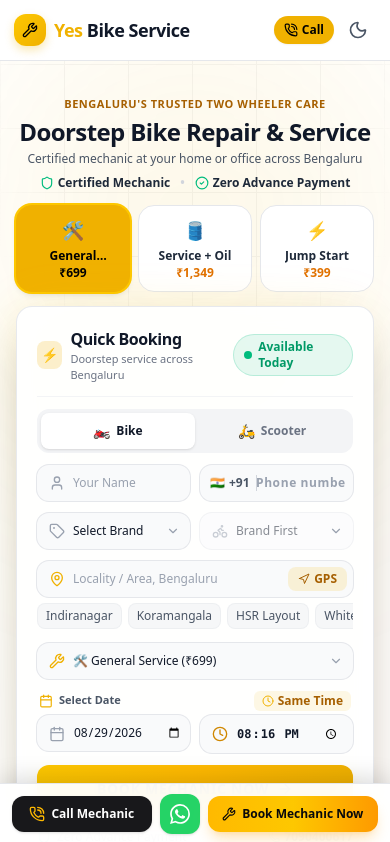
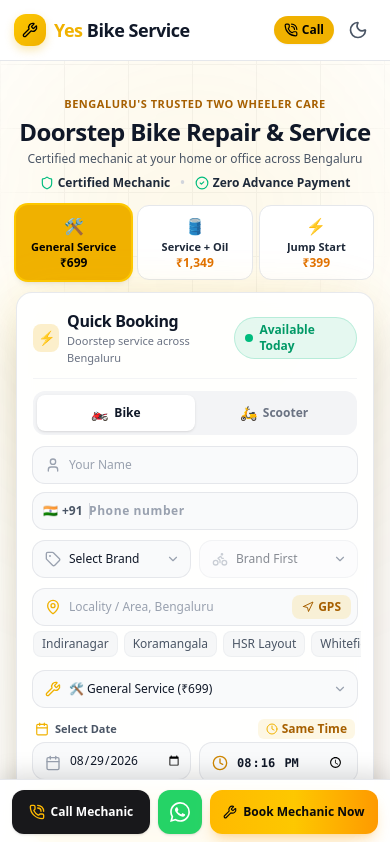
Before and after one commit to bikeservice134-wq/Yes-bike-repair-, a React (Vite) app: page / in a window 390 px wide. Shown: the top 842 px of the page. Built offline with nearby package versions, Linux system fonts and the light colour scheme.

Commit message:
feat: update conversion tracking and UI layout
Add multiple Google Ads conversion tags to index.html and App.tsx for better attribution. Adjust grid spacing in the service selector for improved mobile responsiveness.

```diff
--- a/index.html
+++ b/index.html
@@ -24,7 +24,7 @@
       gtag('config', 'AW-17586403307');
       gtag('config', 'AW-18313979172');
     </script>
-    <!-- Event snippet for Submit lead form 13 conversion page -->
+    <!-- Event snippet for Submit lead form (5) conversion page -->
     <script>
     function gtag_report_conversion(url) {
       var callback = function () {
@@ -34,10 +34,20 @@
       };
       if (typeof gtag === 'function') {
         gtag('event', 'conversion', {
-            'send_to': 'AW-18313979172/gVmhCI-SzP8cEKTK5JxE',
+            'send_to': 'AW-17586403307/v2iuCP_DnIIdEOvv7MFB',
             'value': 1.0,
             'currency': 'INR',
             'event_callback': callback
+        });
+        gtag('event', 'conversion', {
+            'send_to': 'AW-17586403307/EvEbCPiDm4IdEOvv7MFB',
+            'value': 1.0,
+            'currency': 'INR'
+        });
+        gtag('event', 'conversion', {
+            'send_to': 'AW-18313979172/gVmhCI-SzP8cEKTK5JxE',
+            'value': 1.0,
+            'currency': 'INR'
         });
         gtag('event', 'conversion', {
             'send_to': 'AW-18313979172/mupQCP_io-4cEKTK5JxE',
--- a/src/App.tsx
+++ b/src/App.tsx
@@ -227,12 +227,27 @@
       if (typeof window !== 'undefined') {
         if ((window as any).gtag) {
           (window as any).gtag('event', 'conversion', {
+            'send_to': 'AW-17586403307/v2iuCP_DnIIdEOvv7MFB',
+            'value': 1.0,
+            'currency': 'INR'
+          });
+          (window as any).gtag('event', 'conversion', {
+            'send_to': 'AW-17586403307/EvEbCPiDm4IdEOvv7MFB',
+            'value': 1.0,
+            'currency': 'INR'
+          });
+          (window as any).gtag('event', 'conversion', {
             'send_to': 'AW-18313979172/gVmhCI-SzP8cEKTK5JxE',
             'value': 1.0,
             'currency': 'INR'
           });
           (window as any).gtag('event', 'conversion', {
             'send_to': 'AW-18313979172/mupQCP_io-4cEKTK5JxE',
+            'value': 1.0,
+            'currency': 'INR'
+          });
+          (window as any).gtag('event', 'conversion', {
+            'send_to': 'AW-17586403307/D8AlCOPU7-scEOvv7MFB',
             'value': 1.0,
             'currency': 'INR'
           });
@@ -510,7 +525,7 @@
                 </div>
 
                 {/* 5. 3 Services Selector */}
-                <div className="grid grid-cols-3 gap-2 w-full max-w-[480px] sm:max-w-[500px] mb-3.5">
+                <div className="grid grid-cols-3 gap-1.5 sm:gap-2 w-full max-w-lg mb-3 sm:mb-3.5">
                   {[
                     { id: "General Service - ₹699", icon: "🛠️", label: "General Service", price: "₹699" },
                     { id: "General Service + Engine Oil - ₹1,349", icon: "🛢️", label: "Service + Oil", price: "₹1,349" },
@@ -522,14 +537,14 @@
                         key={srv.id}
                         type="button"
                         onClick={() => setHeroService(srv.id)}
-                        className={`p-2.5 sm:p-3 rounded-2xl text-center border transition-all cursor-pointer flex flex-col items-center justify-center ${
+                        className={`p-2 sm:p-3 rounded-xl sm:rounded-2xl text-center border transition-all cursor-pointer flex flex-col items-center justify-center ${
                           isSelected
                             ? 'bg-yellow-500 text-black border-yellow-500 font-black shadow-md ring-2 ring-yellow-400'
                             : 'bg-white dark:bg-zinc-900 border-gray-200 dark:border-zinc-800 text-gray-800 dark:text-zinc-200 hover:border-yellow-400 font-semibold'
                         }`}
                       >
-                        <span className="text-lg sm:text-xl mb-1">{srv.icon}</span>
-                        <span className="text-xs font-bold leading-tight line-clamp-1">{srv.label}</span>
+                        <span className="text-base sm:text-xl mb-0.5 sm:mb-1">{srv.icon}</span>
+                        <span className="text-[11px] sm:text-xs font-bold leading-tight truncate max-w-full">{srv.label}</span>
                         <span className={`text-xs sm:text-sm font-black mt-0.5 ${isSelected ? 'text-black' : 'text-amber-600 dark:text-yellow-400'}`}>
                           {srv.price}
                         </span>
@@ -538,10 +553,10 @@
                   })}
                 </div>
 
-                <div id="booking-form" className="w-full max-w-[480px] sm:max-w-[500px] relative z-20 text-left">
+                <div id="booking-form" className="w-full max-w-lg relative z-20 text-left">
                       <div className="absolute inset-0 bg-gradient-to-br from-yellow-400/25 via-yellow-500/15 to-amber-600/15 blur-xl rounded-3xl pointer-events-none opacity-60"></div>
 
-                      <div className="bg-white/95 dark:bg-zinc-900/95 backdrop-blur-xl rounded-2xl sm:rounded-3xl p-5 sm:p-6 shadow-2xl border border-gray-200/90 dark:border-zinc-800 relative overflow-hidden">
+                      <div className="bg-white/95 dark:bg-zinc-900/95 backdrop-blur-xl rounded-2xl sm:rounded-3xl p-4 sm:p-6 shadow-2xl border border-gray-200/90 dark:border-zinc-800 relative overflow-hidden">
                         {/* Card Header */}
                     <div className="flex items-center justify-between pb-3 mb-3 border-b border-gray-100 dark:border-zinc-800">
                       <div className="flex items-center gap-2">
@@ -591,8 +606,8 @@
                         </button>
                       </div>
 
-                      {/* Name & Phone in 2-Columns */}
-                      <div className="grid grid-cols-2 gap-2.5">
+                      {/* Name & Phone in Responsive Grid (1 col on mobile, 2 cols on tablet/desktop) */}
+                      <div className="grid grid-cols-1 sm:grid-cols-2 gap-2.5">
                         <div className="relative">
                           <div className="absolute inset-y-0 left-0 pl-3 flex items-center pointer-events-none text-gray-400">
                             <User className="h-4 w-4" />
@@ -740,7 +755,7 @@
                         </div>
 
                         {/* Quick locality chips */}
-                        <div className="flex items-center gap-1.5 overflow-x-auto pb-0.5 scrollbar-none text-xs">
+                        <div className="flex items-center gap-1.5 overflow-x-auto pb-0.5 scrollbar-none text-xs -mx-1 px-1 touch-pan-x">
                           {POPULAR_BENGALURU_AREAS.slice(0, 5).map((area) => (
                             <button
                               key={area}
@@ -865,7 +880,7 @@
                       </button>
 
                       {/* Trust Highlights & Emergency Helpline */}
-                      <div className="pt-1 flex items-center justify-between text-xs text-gray-500 dark:text-zinc-400 font-medium">
+                      <div className="pt-1 flex flex-wrap items-center justify-between gap-2 text-xs text-gray-500 dark:text-zinc-400 font-medium">
                         <span className="flex items-center gap-1.5">
                           <Shield className="w-3.5 h-3.5 text-emerald-500" />
                           Zero Advance Payment
@@ -2122,7 +2137,7 @@
                     </p>
                   </div>
 
-                  <div className="flex items-center gap-2.5 shrink-0">
+                  <div className="flex flex-wrap sm:flex-nowrap items-center gap-2.5 shrink-0 w-full sm:w-auto">
                     <a
                       href="#booking-form"
                       onClick={(e) => {
@@ -2133,14 +2148,14 @@
                           bookingElem.scrollIntoView({ behavior: 'smooth' });
                         }
                       }}
-                      className="inline-flex items-center gap-2 bg-gradient-to-r from-yellow-500 to-yellow-400 hover:from-yellow-400 hover:to-yellow-500 text-black font-black text-xs uppercase tracking-wider py-3 px-5 rounded-xl shadow-md hover:shadow-lg transition-all cursor-pointer"
+                      className="flex-1 sm:flex-initial inline-flex items-center justify-center gap-2 bg-gradient-to-r from-yellow-500 to-yellow-400 hover:from-yellow-400 hover:to-yellow-500 text-black font-black text-xs uppercase tracking-wider py-3 px-5 rounded-xl shadow-md hover:shadow-lg transition-all cursor-pointer"
                     >
                       Book in {selectedCoverageArea.name} <ArrowRight className="w-3.5 h-3.5" />
                     </a>
 
                     <a
                       href="tel:+917090400617"
-                      className="p-3 rounded-xl bg-white dark:bg-zinc-800 border border-gray-200 dark:border-zinc-700 hover:border-yellow-500 text-gray-800 dark:text-white transition-colors"
+                      className="p-3 rounded-xl bg-white dark:bg-zinc-800 border border-gray-200 dark:border-zinc-700 hover:border-yellow-500 text-gray-800 dark:text-white transition-colors shrink-0"
                       title="Call Dispatch"
                     >
                       <Phone className="w-4 h-4 text-emerald-500" />
@@ -2686,7 +2701,7 @@
 
           {/* Pre-Footer Fast-Assistance Banner */}
           <div className="mb-14 p-6 sm:p-8 rounded-3xl bg-gradient-to-r from-yellow-500/20 via-zinc-900/95 to-amber-500/20 border border-yellow-500/35 shadow-xl flex flex-col lg:flex-row items-center justify-between gap-6 backdrop-blur-sm">
-            <div className="flex items-center gap-4 text-center sm:text-left">
+            <div className="flex flex-col sm:flex-row items-center sm:items-start gap-4 text-center sm:text-left">
               <div className="w-14 h-14 rounded-2xl bg-gradient-to-br from-yellow-400 to-amber-500 text-black flex items-center justify-center shrink-0 shadow-lg shadow-yellow-500/30">
                 <Bike className="w-7 h-7 stroke-[2.2]" />
               </div>
@@ -2704,10 +2719,10 @@
               </div>
             </div>
 
-            <div className="flex flex-wrap items-center justify-center gap-3 shrink-0">
+            <div className="w-full lg:w-auto flex flex-col sm:flex-row items-stretch sm:items-center justify-center gap-3 shrink-0">
               <a
                 href="tel:+917090400617"
-                className="inline-flex items-center gap-2 px-5 py-3 rounded-xl bg-zinc-800/90 hover:bg-yellow-400 hover:text-black text-white text-xs sm:text-sm font-black transition-all shadow-md border border-zinc-700 hover:border-yellow-400 transform hover:-translate-y-0.5"
+                className="w-full sm:w-auto inline-flex items-center justify-center gap-2 px-5 py-3 rounded-xl bg-zinc-800/90 hover:bg-yellow-400 hover:text-black text-white text-xs sm:text-sm font-black transition-all shadow-md border border-zinc-700 hover:border-yellow-400 transform hover:-translate-y-0.5"
               >
                 <Phone className="w-4 h-4 text-yellow-400 group-hover:text-black" />
                 <span>Call +91 70904 00617</span>
@@ -2716,7 +2731,7 @@
                 href="https://wa.me/917090400617?text=Hi%20YES%20BIKE%20SERVICE%20Team%2C%20I%20need%20doorstep%20bike%20service%20in%20Bangalore."
                 target="_blank"
                 rel="noopener noreferrer"
-                className="inline-flex items-center gap-2 px-5 py-3 rounded-xl bg-emerald-500 hover:bg-emerald-400 text-white text-xs sm:text-sm font-black transition-all shadow-lg shadow-emerald-500/20 transform hover:-translate-y-0.5"
+                className="w-full sm:w-auto inline-flex items-center justify-center gap-2 px-5 py-3 rounded-xl bg-emerald-500 hover:bg-emerald-400 text-white text-xs sm:text-sm font-black transition-all shadow-lg shadow-emerald-500/20 transform hover:-translate-y-0.5"
               >
                 <MessageCircle className="w-4 h-4" />
                 <span>WhatsApp Help</span>
@@ -2726,7 +2741,7 @@
                   const form = document.getElementById('booking-form') || document.getElementById('home');
                   if (form) form.scrollIntoView({ behavior: 'smooth' });
                 }}
-                className="inline-flex items-center gap-2 px-5 py-3 rounded-xl bg-gradient-to-r from-yellow-400 to-amber-400 hover:from-yellow-300 hover:to-amber-300 text-black text-xs sm:text-sm font-black transition-all shadow-lg shadow-yellow-500/25 transform hover:-translate-y-0.5"
+                className="w-full sm:w-auto inline-flex items-center justify-center gap-2 px-5 py-3 rounded-xl bg-gradient-to-r from-yellow-400 to-amber-400 hover:from-yellow-300 hover:to-amber-300 text-black text-xs sm:text-sm font-black transition-all shadow-lg shadow-yellow-500/25 transform hover:-translate-y-0.5 cursor-pointer"
               >
                 <span>Book Mechanic Now</span>
                 <ArrowRight className="w-4 h-4" />
@@ -2986,9 +3001,9 @@
       {/* QUICK CONTACT BOTTOM BAR (MOBILE) */}
       {/* PACKAGE BOOKING MODAL */}
       {isPackageModalOpen && (
-        <div className="fixed inset-0 z-[100] flex items-center justify-center p-3.5 sm:p-4 bg-black/70 backdrop-blur-sm animate-in fade-in duration-200">
+        <div className="fixed inset-0 z-[100] flex items-center justify-center p-2.5 sm:p-4 bg-black/70 backdrop-blur-sm animate-in fade-in duration-200">
           <div className="bg-white dark:bg-zinc-900 w-full max-w-lg sm:max-w-xl rounded-2xl sm:rounded-3xl shadow-2xl overflow-hidden animate-in zoom-in-95 duration-200 border border-gray-200/80 dark:border-zinc-800 flex flex-col max-h-[92vh]">
-            <div className="flex justify-between items-center p-5 sm:p-6 border-b border-gray-100 dark:border-zinc-800 bg-gray-50/50 dark:bg-zinc-900/50">
+            <div className="flex justify-between items-center p-4 sm:p-6 border-b border-gray-100 dark:border-zinc-800 bg-gray-50/50 dark:bg-zinc-900/50">
               <div className="w-full pr-2">
                 <h3 className="text-xl sm:text-2xl font-black tracking-tight text-gray-900 dark:text-white mb-1">Book Service Package</h3>
                 {selectedPackage && (
@@ -3063,7 +3078,7 @@
               if (typeof window !== 'undefined' && (window as any).gtag_report_conversion) {
                 (window as any).gtag_report_conversion();
               }
-            }} className="p-5 sm:p-6 space-y-4 overflow-y-auto">
+            }} className="p-4 sm:p-6 space-y-3.5 sm:space-y-4 overflow-y-auto">
 
               <div className="flex bg-gray-100 dark:bg-zinc-950 p-1 rounded-xl border border-gray-200 dark:border-zinc-800">
                 <label className="flex-1 text-center cursor-pointer">
@@ -3286,8 +3301,8 @@
           />
 
           {/* Modal Content */}
-          <div className="relative bg-white dark:bg-zinc-900 w-full max-w-2xl rounded-2xl shadow-2xl animate-in zoom-in-95 overflow-hidden flex flex-col max-h-[85vh]">
-            <div className="p-6 border-b border-gray-100 dark:border-zinc-800 flex justify-between items-center bg-gray-50/50 dark:bg-zinc-900/50">
+          <div className="relative bg-white dark:bg-zinc-900 w-full max-w-2xl rounded-2xl sm:rounded-3xl shadow-2xl animate-in zoom-in-95 overflow-hidden flex flex-col max-h-[85vh]">
+            <div className="p-4 sm:p-6 border-b border-gray-100 dark:border-zinc-800 flex justify-between items-center bg-gray-50/50 dark:bg-zinc-900/50">
               <div className="flex items-center gap-3">
                 <div className="p-2.5 bg-yellow-500/15 dark:bg-yellow-500/20 rounded-xl text-yellow-600 dark:text-yellow-400">
                   <Shield className="w-5 h-5" />
@@ -3312,7 +3327,7 @@
               </button>
             </div>
 
-            <div className="p-6 overflow-y-auto space-y-6">
+            <div className="p-4 sm:p-6 overflow-y-auto space-y-5 sm:space-y-6">
               {/* If package specific steps exist */}
               {technicalDetailsContent.steps && technicalDetailsContent.steps.length > 0 && (
                 <div>
@@ -3340,7 +3355,7 @@
                 <h4 className="text-xs font-black tracking-wider text-gray-900 dark:text-white uppercase mb-3 flex items-center gap-2">
                   <Cog className="w-4 h-4 text-yellow-500" /> 100% Genuine Parts & Consumables
                 </h4>
-                <div className="grid grid-cols-2 gap-3">
+                <div className="grid grid-cols-1 sm:grid-cols-2 gap-2.5 sm:gap-3">
                   <div className="p-3.5 rounded-xl border border-gray-100 dark:border-zinc-800 bg-gray-50/80 dark:bg-zinc-900/50">
                     <p className="font-bold text-gray-900 dark:text-white text-xs mb-0.5">Engine Oil Standards</p>
                     <p className="text-[11px] text-gray-500 dark:text-gray-400">Motul / Castrol (API SN, JASO MA2)</p>
@@ -3419,8 +3434,8 @@
 
       {/* SUCCESS / BOOKING CONFIRMED RECEIPT VIEW */}
       {(heroSuccess || currentView === 'booking-success') && (
-        <div className="fixed inset-0 z-[200] flex items-center justify-center p-4 bg-black/75 backdrop-blur-md overflow-y-auto">
-          <div className="bg-white dark:bg-zinc-900 border border-gray-200 dark:border-zinc-800 rounded-3xl p-5 sm:p-7 max-w-md w-full my-6 shadow-2xl animate-in zoom-in-95 duration-200 text-left relative overflow-hidden">
+        <div className="fixed inset-0 z-[200] flex items-center justify-center p-3 sm:p-4 bg-black/75 backdrop-blur-md overflow-y-auto">
+          <div className="bg-white dark:bg-zinc-900 border border-gray-200 dark:border-zinc-800 rounded-2xl sm:rounded-3xl p-4 sm:p-7 max-w-md w-full my-6 shadow-2xl animate-in zoom-in-95 duration-200 text-left relative overflow-hidden">
             {/* Top decorative gradient bar */}
             <div className="absolute top-0 inset-x-0 h-2 bg-gradient-to-r from-emerald-400 via-yellow-400 to-amber-500"></div>
 
@@ -3505,7 +3520,7 @@
 
             {/* Booking Details Card */}
             <div className="mt-3.5 space-y-2 text-xs">
-              <div className="grid grid-cols-2 gap-2 p-2.5 rounded-xl bg-gray-50 dark:bg-zinc-800/40 border border-gray-100 dark:border-zinc-800">
+              <div className="grid grid-cols-1 sm:grid-cols-2 gap-2 p-2.5 rounded-xl bg-gray-50 dark:bg-zinc-800/40 border border-gray-100 dark:border-zinc-800">
                 <div>
                   <span className="text-[10px] font-bold uppercase tracking-wider text-gray-400 dark:text-zinc-500 block">Vehicle</span>
                   <span className="font-bold text-gray-900 dark:text-white text-[12.5px] truncate block">
@@ -3520,7 +3535,7 @@
                 </div>
               </div>
 
-              <div className="grid grid-cols-2 gap-2 p-2.5 rounded-xl bg-gray-50 dark:bg-zinc-800/40 border border-gray-100 dark:border-zinc-800">
+              <div className="grid grid-cols-1 sm:grid-cols-2 gap-2 p-2.5 rounded-xl bg-gray-50 dark:bg-zinc-800/40 border border-gray-100 dark:border-zinc-800">
                 <div>
                   <span className="text-[10px] font-bold uppercase tracking-wider text-gray-400 dark:text-zinc-500 block">Customer</span>
                   <span className="font-semibold text-gray-900 dark:text-white block truncate">
@@ -3582,10 +3597,10 @@
       )}
 
       {/* MOBILE STICKY BOTTOM ACTION BAR */}
-      <div className="md:hidden fixed bottom-0 left-0 right-0 z-[80] bg-white/95 dark:bg-zinc-950/95 backdrop-blur-md border-t border-gray-200 dark:border-zinc-800 p-2.5 px-3 shadow-[0_-4px_25px_rgba(0,0,0,0.15)] flex items-center gap-2">
+      <div className="md:hidden fixed bottom-0 left-0 right-0 z-[80] bg-white/95 dark:bg-zinc-950/95 backdrop-blur-md border-t border-gray-200 dark:border-zinc-800 p-2.5 px-3 pb-[max(0.625rem,env(safe-area-inset-bottom))] shadow-[0_-4px_25px_rgba(0,0,0,0.15)] flex items-center gap-2">
         <a
           href="tel:+917090400617"
-          className="flex-1 flex items-center justify-center gap-1.5 py-2.5 px-2 rounded-xl bg-zinc-900 hover:bg-black dark:bg-zinc-850 dark:hover:bg-zinc-800 text-white text-xs font-black shadow-sm transition-all active:scale-[0.98]"
+          className="flex-1 flex items-center justify-center gap-1.5 min-h-[44px] py-2.5 px-2 rounded-xl bg-zinc-900 hover:bg-black dark:bg-zinc-850 dark:hover:bg-zinc-800 text-white text-xs font-black shadow-sm transition-all active:scale-[0.98]"
         >
           <PhoneCall className="w-4 h-4 text-amber-400 shrink-0" />
           <span>Call Mechanic</span>
@@ -3594,7 +3609,7 @@
           href="https://wa.me/917090400617?text=Hi%20Yes%20Bike%20Service,%20I%20need%20doorstep%20mechanic%20service."
           target="_blank"
           rel="noopener noreferrer"
-          className="flex items-center justify-center p-2.5 rounded-xl bg-[#25D366] hover:bg-[#20ba5a] text-white shadow-sm transition-all active:scale-[0.98] shrink-0"
+          className="flex items-center justify-center min-h-[44px] min-w-[44px] p-2.5 rounded-xl bg-[#25D366] hover:bg-[#20ba5a] text-white shadow-sm transition-all active:scale-[0.98] shrink-0"
           aria-label="WhatsApp"
         >
           <svg className="w-5 h-5 fill-current" viewBox="0 0 24 24">
@@ -3614,7 +3629,7 @@
               }, 100);
             }
           }}
-          className="flex-[1.25] flex items-center justify-center gap-1.5 py-2.5 px-2 rounded-xl bg-gradient-to-r from-amber-400 via-yellow-400 to-amber-500 hover:from-amber-300 hover:to-yellow-300 text-zinc-950 text-xs font-black shadow-lg shadow-amber-500/25 transition-all active:scale-[0.98] cursor-pointer"
+          className="flex-[1.25] flex items-center justify-center gap-1.5 min-h-[44px] py-2.5 px-2 rounded-xl bg-gradient-to-r from-amber-400 via-yellow-400 to-amber-500 hover:from-amber-300 hover:to-yellow-300 text-zinc-950 text-xs font-black shadow-lg shadow-amber-500/25 transition-all active:scale-[0.98] cursor-pointer"
         >
           <Wrench className="w-3.5 h-3.5 shrink-0" />
           <span>Book Mechanic Now</span>
```
